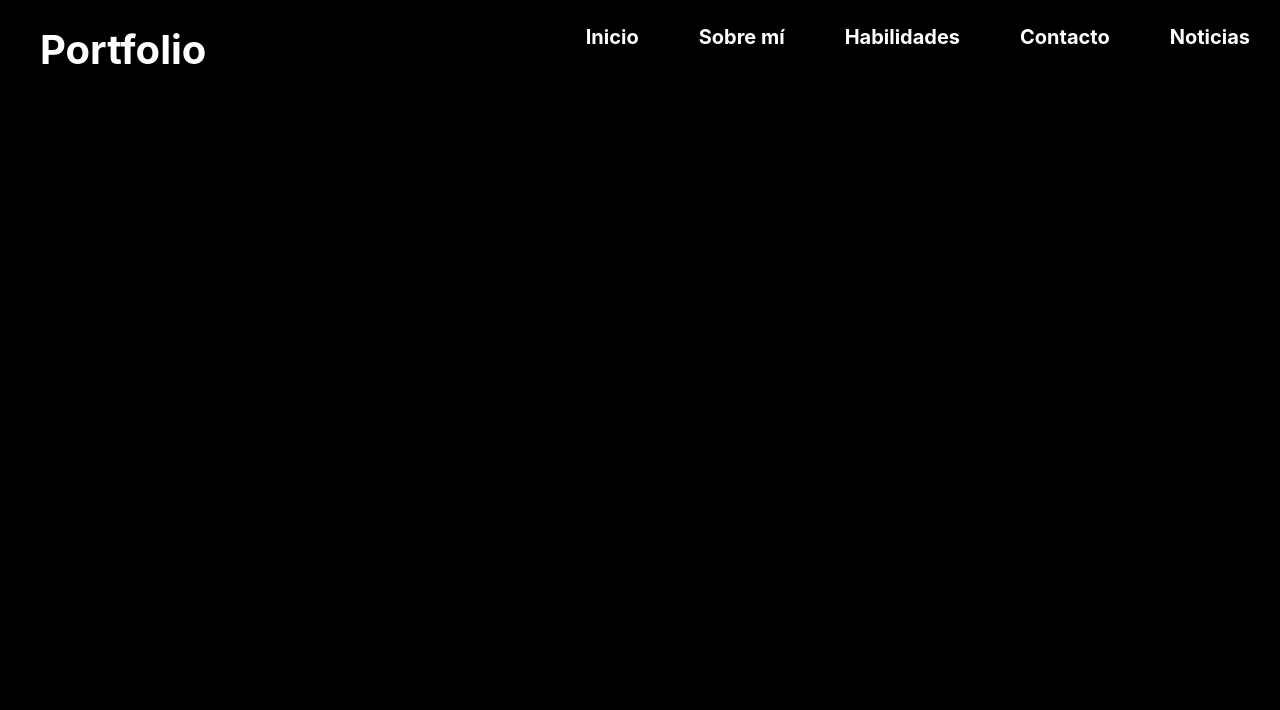
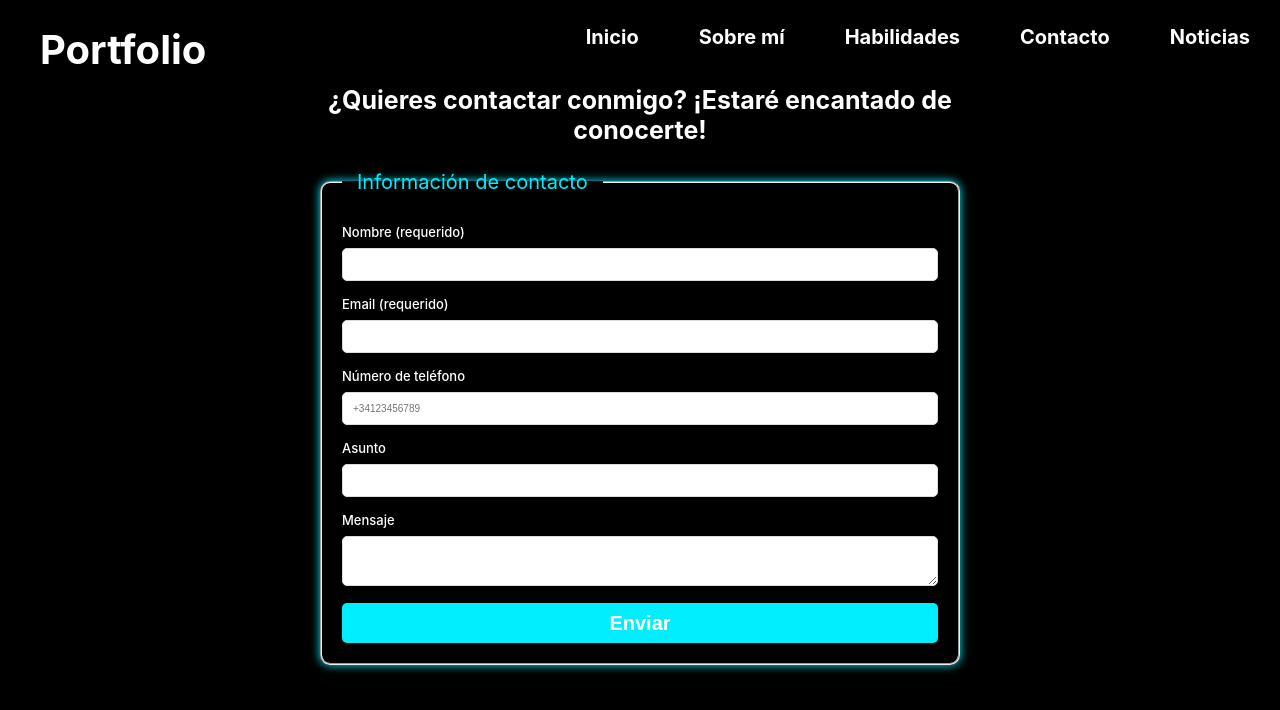
Before and after one commit to olmedix/portfolio, a React (Create React App) app: page / in a window 1280 px wide. Shown: the top 710 px of the page. Built offline with nearby package versions, Linux system fonts and the light colour scheme.

Commit message:
subir formulario

```diff
--- a/src/App.js
+++ b/src/App.js
@@ -1,16 +1,16 @@
-import './App.css';
-import Home from './home-components/Home';
-import SobreMi from './sobreMi-components/SobreMi';
+import "./App.css";
+import Home from "./home-components/Home";
+import SobreMi from "./sobreMi-components/SobreMi";
+import Contacto from "./contacto-components/Contacto";
 
 function App() {
   /*
   <Home/>
-
+  <SobreMi/>
   */
   return (
     <div className="App">
-
-      <SobreMi/>
+      <Contacto />
     </div>
   );
 }
--- /dev/null
+++ b/src/contacto-components/Contacto.js
@@ -0,0 +1,78 @@
+import "../css/contacto.css";
+import Header from "../Header";
+
+export default function Contacto() {
+  return (
+    <>
+      <Header />
+      <div className="contact__container">
+        <h2 className="contact__title">
+          ¿Quieres contactar conmigo? ¡Estaré encantado de conocerte!
+        </h2>
+
+        <fieldset className="contact__fieldset">
+          <legend className="contact__legend">Información de contacto</legend>
+
+          <form className="contact__form">
+            <label className="contact__label" for="nombre">
+              Nombre (requerido)
+            </label>
+            <input
+              className="contact__input"
+              type="text"
+              name="nombre"
+              id="nombre"
+              required
+            />
+
+            <label className="contact__label" for="email">
+              Email (requerido)
+            </label>
+            <input
+              className="contact__input"
+              type="email"
+              name="email"
+              id="email"
+              required
+            />
+
+            <label className="contact__label" for="telf">
+              Número de teléfono
+            </label>
+            <input
+              className="contact__input"
+              type="tel"
+              name="telf"
+              id="telf"
+              pattern="\+[0-9]{1,3}[0-9]{3,14}"
+              placeholder="+34123456789"
+            />
+
+            <label className="contact__label" for="asunto">
+              Asunto
+            </label>
+            <input
+              className="contact__input"
+              type="text"
+              name="asunto"
+              id="asunto"
+            />
+
+            <label className="contact__label" for="mensaje">
+              Mensaje
+            </label>
+            <textarea
+              className="contact__textarea"
+              name="mensaje"
+              id="mensaje"
+            ></textarea>
+
+            <button className="contact__submit" type="submit">
+              Enviar
+            </button>
+          </form>
+        </fieldset>
+      </div>
+    </>
+  );
+}
--- /dev/null
+++ b/src/css/contacto.css
@@ -0,0 +1,67 @@
+.contact__container{
+    width: 50%;
+    min-width: 400px;
+    margin: 0 auto;
+}
+
+.contact__title{
+    font-size: 2.5rem;
+    text-align: center;
+    color: white;
+    margin-bottom: 2.5rem;
+}
+
+.contact__fieldset {
+    width: 100%;
+    padding: 20px;
+    border-radius: 10px;
+    box-shadow: 0 0 10px var(--color-01);
+}
+
+.contact__legend {
+    font-size: 2em;
+    color: var(--color-01);
+    padding: 0 15px;
+    margin-bottom: 10px;
+}
+
+.contact__label{
+    display: block;
+    font-weight: 500;
+    margin-bottom: 8px;
+    color: white;
+    font-size: 1.3em;
+}
+
+.contact__input{
+    width: 100%;
+    padding: 10px;
+    margin-bottom: 15px;
+    border: 1px solid #ddd;
+    border-radius: 5px;
+    font-size: 1em;
+    background-color: #fff;
+    transition: border-color 0.3s;
+}
+
+.contact__textarea{
+    width: 100%;
+    height: 5rem;
+    border: 1px solid #ddd;
+    border-radius: 5px;
+    margin-bottom: 15px;
+}
+
+.contact__submit {
+    width: 100%;
+    height: 4rem;
+    font-size: 2rem;
+    font-weight: 900;
+    padding: 5px;
+    border: none;
+    border-radius: 5px;
+    background-color: var(--color-01);
+    color: white;
+    cursor: pointer;
+    transition: background-color 0.3s;
+}
--- a/src/css/home.css
+++ b/src/css/home.css
@@ -13,7 +13,7 @@
     color: white;
     font-size: 4rem;
     display: inline-block;
-    margin-left: 4rem;
+    margin:0 4rem;
 }
 
 .header__nav{
```
Also changed, not shown: src/home-components/Home.js (+7 -7 lines).
